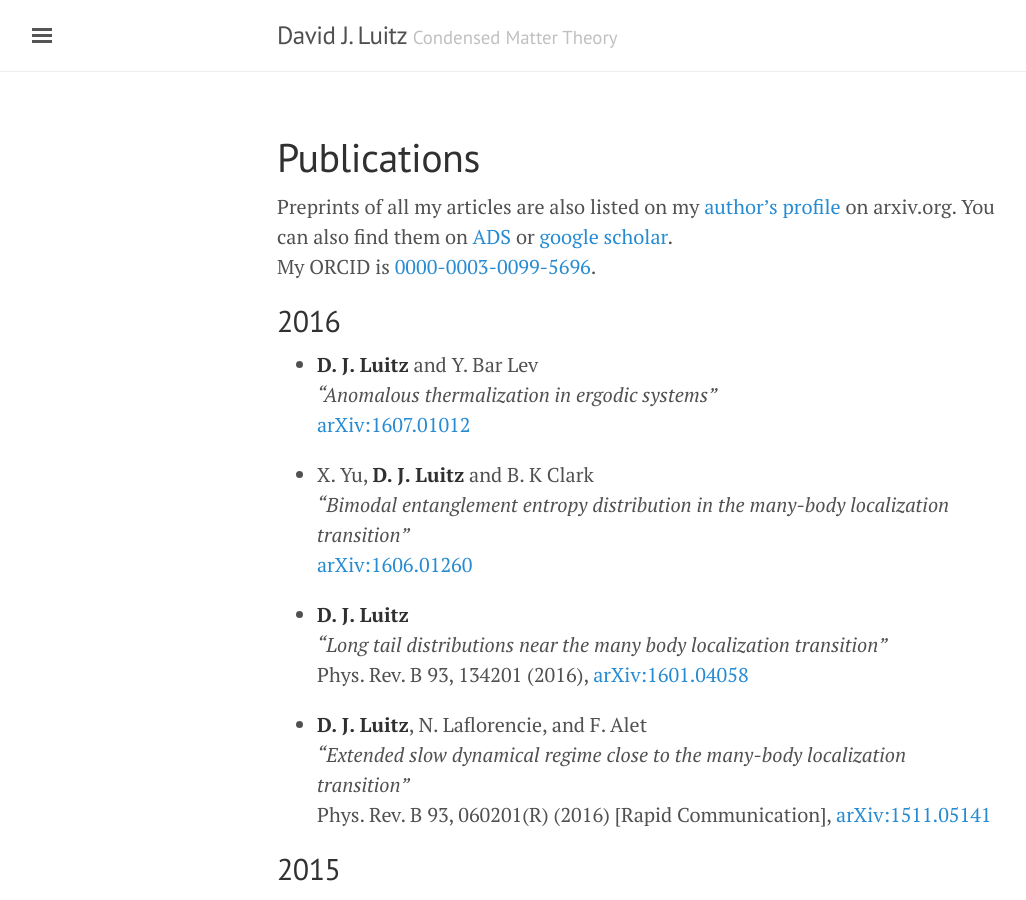
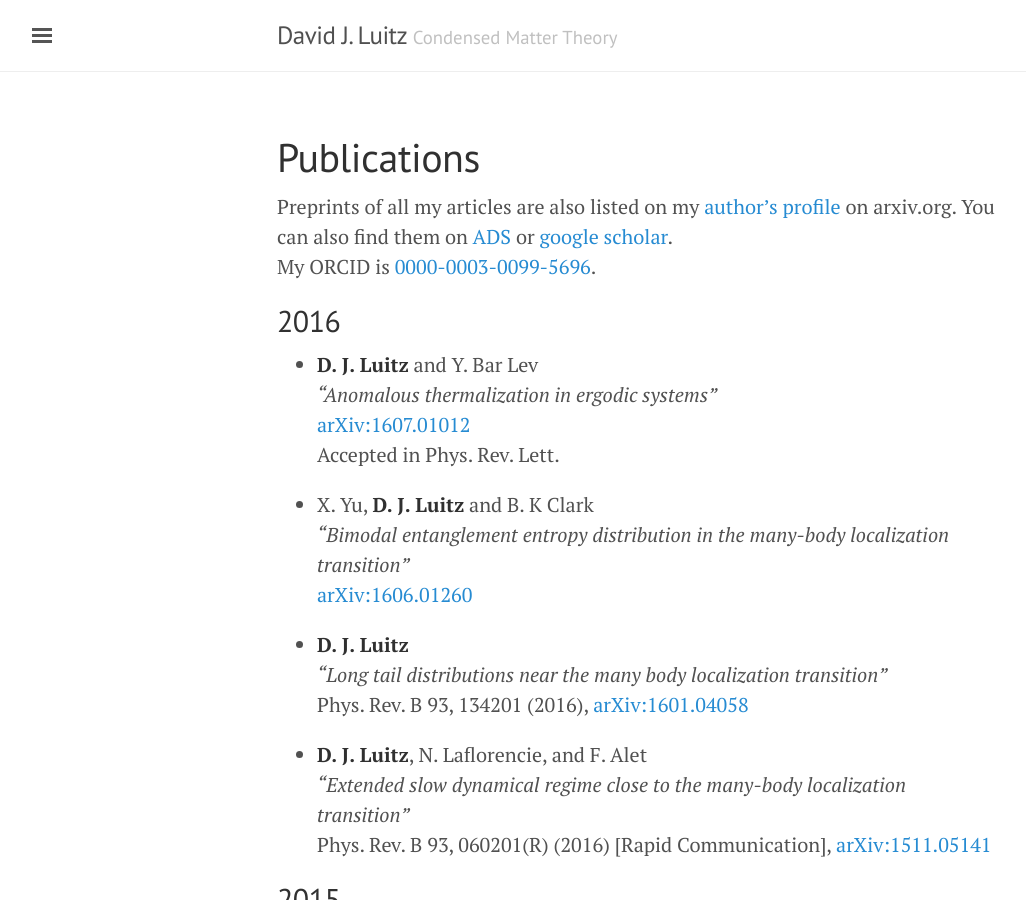
Before and after one commit to dluitz/dluitz.github.io, a Jekyll site: the page built from publications.md, in a window 1280 px wide and 900 px high. Shown: the whole window, without its empty margins (3-1029 px from the left). Built offline with Jekyll 4.4.1, drawn with Linux system fonts in a browser that asks for light colours.

Commit message:
[publist] update

```diff
--- a/publications.md
+++ b/publications.md
@@ -13,6 +13,7 @@ My ORCID is [0000-0003-0099-5696](https://orcid.org/0000-0003-0099-5696).
 + **D. J. Luitz** and Y. Bar Lev
 *"Anomalous thermalization in ergodic systems"*
 [arXiv:1607.01012](http://arxiv.org/abs/1607.01012)
+Accepted in Phys. Rev. Lett.
 
 + X. Yu, **D. J. Luitz** and B. K Clark
 *"Bimodal entanglement entropy distribution in the many-body localization transition"*
```
